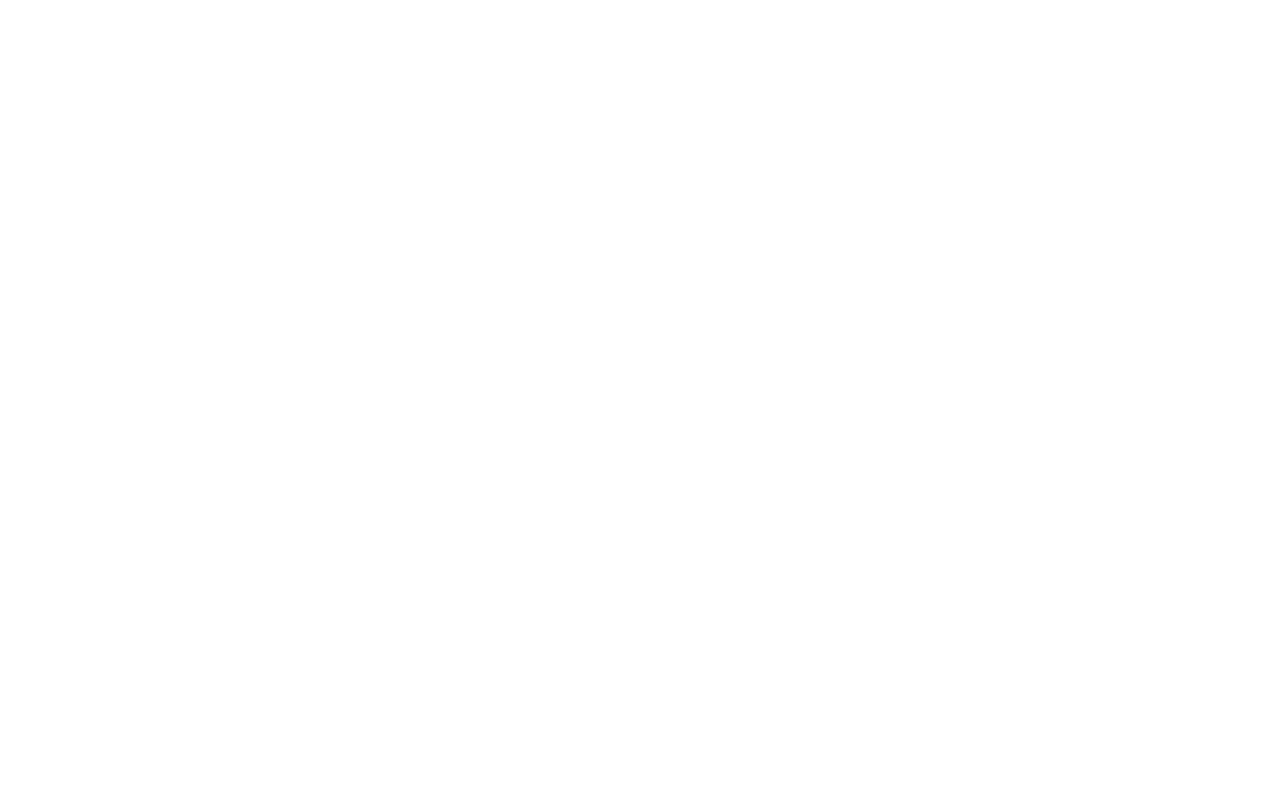
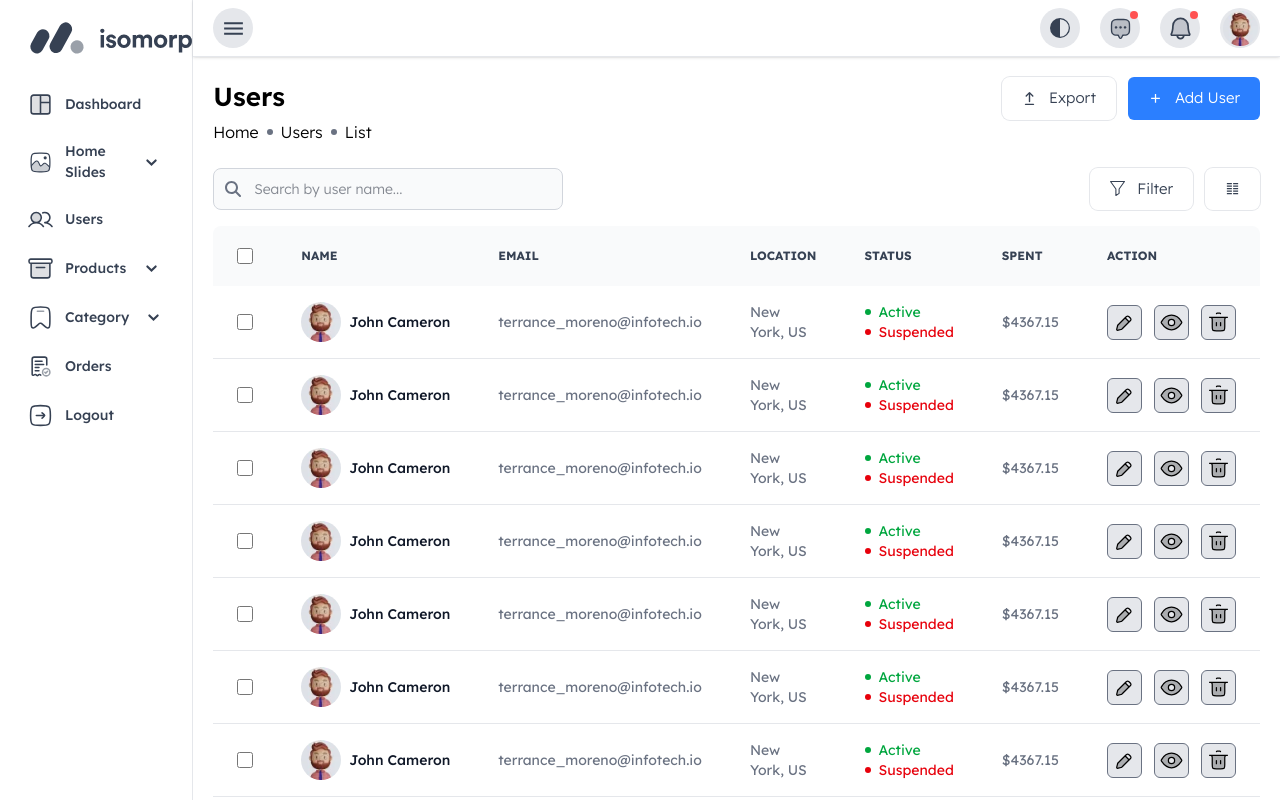
Before and after one commit to RijoyChowdhury/ecommerce-website-admin, a React (Vite) app: page /users in a window 1280 px wide. Before the commit this address had no page. Shown: the top 802 px of the page. Built offline with nearby package versions, Linux system fonts and the light colour scheme.

Commit message:
feat(view): adds User view

```diff
--- a/src/App.jsx
+++ b/src/App.jsx
@@ -7,6 +7,7 @@
 import Login from './views/Login'
 import './App.css'
 import ProductUpload from './views/ProductUpload'
+import Users from './views/Users'
 
 const App = () => {
     return (
@@ -16,6 +17,7 @@
                     <Route path="/" element={<Dashboard />} />
                     <Route path="/products" element={<Products />} />
                     <Route path="/products/upload" element={<ProductUpload />} />
+                    <Route path="/users" element={<Users />} />
                 </Route>
                 <Route element={<ComponentDecorator />}>
                     <Route path="/register" element={<SignUp />} />
--- /dev/null
+++ b/src/components/UsersTailwindTable/index.jsx
@@ -0,0 +1,110 @@
+import React from 'react'
+import ProductThumbnail from '../../assets/images/product-thumbnail.webp'
+import Rating from '../Rating'
+// import { Checkbox } from '@mui/material'
+import EditDuotoneLine from '../../assets/icons/edit'
+import EyeDuotone from '../../assets/icons/eye'
+import TrashDuotoneLine from '../../assets/icons/trash'
+import avatar from '../../assets/images/avatar.webp'
+import { Avatar } from '@mui/material'
+// import Checkbox from '../'
+
+const checkboxStyle = {
+    color: 'gray',
+}
+
+const UsersTailwindTable = ({ isChild }) => {
+    return (
+        <div class={`relative overflow-x-auto ${isChild ? '' : 'rounded-lg'}`}>
+            <table class="w-full text-sm text-left rtl:text-right text-gray-500 dark:text-gray-400">
+                <thead class="text-xs text-gray-700 uppercase bg-gray-50 dark:bg-gray-700 dark:text-gray-400">
+                    <tr>
+                        <th scope="col" class="px-6 py-5">
+                            {/* <Checkbox sx={checkboxStyle} /> */}
+                            <div className="flex items-center h-5">
+                                <input id="remember" type="checkbox" value="" className="w-4 h-4 border border-gray-300 rounded-sm bg-gray-50 focus:ring-blue-300 dark:bg-gray-700 dark:border-gray-600 dark:focus:ring-blue-600 dark:ring-offset-gray-800" required />
+                            </div>
+                        </th>
+                        <th scope="col" class="px-6 py-5">
+                            Name
+                        </th>
+                        <th scope="col" class="px-6 py-5">
+                            Email
+                        </th>
+                        <th scope="col" class="px-6 py-5">
+                            Location
+                        </th>
+                        <th scope="col" class="px-6 py-5">
+                            Status
+                        </th>
+                        <th scope="col" class="px-6 py-5">
+                            Spent
+                        </th>
+                        <th scope="col" class="px-6 py-5">
+                            Action
+                        </th>
+                    </tr>
+                </thead>
+                <tbody>
+                    {new Array(10).fill(0).map((value, index) => (
+                        <tr key={index} class="bg-white border-b dark:bg-gray-800 dark:border-gray-700 border-gray-200">
+                            <td class="px-6 py-4">
+                                {/* <Checkbox sx={checkboxStyle} /> */}
+                                <div className="flex items-center h-5">
+                                    <input id="remember" type="checkbox" value="" className="w-4 h-4 border border-gray-300 rounded-sm bg-gray-50 focus:ring-blue-300 dark:bg-gray-700 dark:border-gray-600 dark:focus:ring-blue-600 dark:ring-offset-gray-800" required />
+                                </div>
+                            </td>
+                            <td scope="row" class="px-6 py-4 font-medium text-gray-900 whitespace-nowrap dark:text-white">
+                                <div className='flex gap-2'>
+                                    {/* <img src={ProductThumbnail}
+                                        className='inline-flex items-center justify-center flex-shrink-0 object-cover rounded-lg'
+                                        style={{ width: '80px', height: '80px' }}
+                                    /> */}
+                                    <Avatar src={avatar} sx={{}} />
+                                    <div className='flex flex-col justify-center'>
+                                        <span>John Cameron</span>
+                                    </div>
+                                </div>
+                            </td>
+                            <td class="px-6 py-4">
+                                terrance_moreno@infotech.io
+                            </td>
+                            <td class="px-6 py-4">
+                                New York, US
+                            </td>
+                            <td class="px-6 py-4">
+                                <div className='flex items-center gap-2 text-green-600'>
+                                    <span className='block w-[6px] h-[6px] bg-green-600 rounded-full'></span>
+                                    <span>Active</span>
+                                </div>
+                                <div className='flex items-center gap-2 text-red-600'>
+                                    <span className='block w-[6px] h-[6px] bg-red-600 rounded-full'></span>
+                                    <span>Suspended</span>
+                                </div>
+                            </td>
+                            <td class="px-6 py-4">
+                                $4367.15
+                            </td>
+                            <td class="px-6 py-4">
+                                <div className='flex gap-3'>
+                                    <div className='flex justify-center items-center border w-[35px] h-[35px] rounded-md bg-gray-200 cursor-pointer'>
+                                        <EditDuotoneLine fontSize={'25px'} color={'black'} backgroundColor={'red'} />
+                                    </div>
+                                    <div className='flex justify-center items-center border w-[35px] h-[35px] rounded-md bg-gray-200 cursor-pointer'>
+                                        <EyeDuotone fontSize={'25px'} color={'black'} />
+                                    </div>
+                                    <div className='flex justify-center items-center border w-[35px] h-[35px] rounded-md bg-gray-200 cursor-pointer'>
+                                        <TrashDuotoneLine fontSize={'25px'} color={'black'} />
+                                    </div>
+                                </div>
+                            </td>
+                        </tr>
+                    ))}
+                </tbody>
+            </table>
+        </div>
+
+    )
+}
+
+export default UsersTailwindTable
--- /dev/null
+++ b/src/views/Users/index.jsx
@@ -0,0 +1,89 @@
+import React from 'react'
+import ButtonAlt from '../../components/ButtonAlt'
+import Export from '../../assets/icons/export'
+import { Link } from 'react-router-dom'
+import Button from '../../components/Button'
+import Plus from '../../assets/icons/plus'
+import Magnifier from '../../assets/icons/magnifier'
+import Filter from '../../assets/icons/filter'
+import Tabs from '../../assets/icons/tabs'
+import UsersTailwindTable from '../../components/UsersTailwindTable'
+
+const Users = () => {
+    return (
+        <>
+            <div className='flex flex-col'>
+                {/* Header and doc functionality */}
+                <div className='flex justify-between'>
+                    <div className='flex flex-col'>
+                        <span className='text-[26px] font-semibold dark:text-gray-200'>Users</span>
+                    </div>
+
+                    <div className='flex gap-3'>
+
+                        <ButtonAlt>
+                            <span>
+                                <Export />
+                            </span>
+                            <span>Export</span>
+                        </ButtonAlt>
+
+                        <Link to='#'>
+                            <Button>
+                                <span>
+                                    <Plus />
+                                </span>
+                                <span>Add User</span>
+                            </Button>
+                        </Link>
+                    </div>
+                </div>
+
+                {/* breadcrumbs */}
+                <div className='mb-6'>
+                    <span className='flex items-center font-light dark:text-gray-200'>
+                        <Link to='/' className='hover:underline'>Home</Link>
+                        <span className='block w-[6px] h-[6px] bg-gray-500 rounded-full mx-2'></span>
+                        Users
+                        <span className='block w-[6px] h-[6px] bg-gray-500 rounded-full mx-2'></span>
+                        List
+                    </span>
+                </div>
+
+                {/* search and filter */}
+                <div className='flex mb-4'>
+
+                    <div class="relative w-full">
+                        <div class="absolute inset-y-0 start-0 flex items-center ps-3 pointer-events-none dark:text-gray-200">
+                            <span className="absolute text-gray-500"><Magnifier /></span>
+                        </div>
+                        <input type="text" id="simple-search" class="w-[350px] bg-gray-50 border border-gray-300 text-gray-900 text-sm font-light rounded-lg focus:ring-blue-500 focus:border-blue-500 block ps-10 p-2.5  dark:bg-gray-700 dark:border-gray-600 dark:placeholder-gray-400 dark:text-white dark:focus:ring-blue-500 dark:focus:border-blue-500" placeholder="Search by user name..." required />
+                    </div>
+
+                    <div className='flex gap-3'>
+
+                        <ButtonAlt >
+                            <span>
+                                <Filter />
+                            </span>
+                            <span>Filter</span>
+                        </ButtonAlt>
+
+                        <ButtonAlt>
+                            <span>
+                                <Tabs />
+                            </span>
+                        </ButtonAlt>
+
+                    </div>
+                </div>
+
+                {/* Users table */}
+                <UsersTailwindTable />
+
+            </div>
+        </>
+    )
+}
+
+export default Users
```
